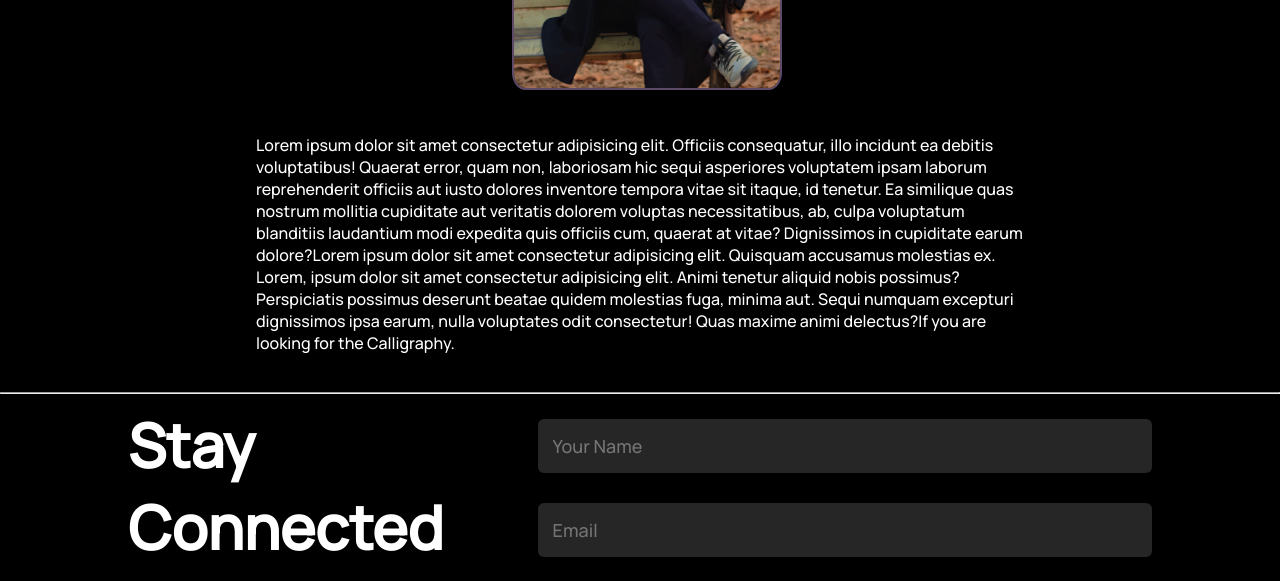
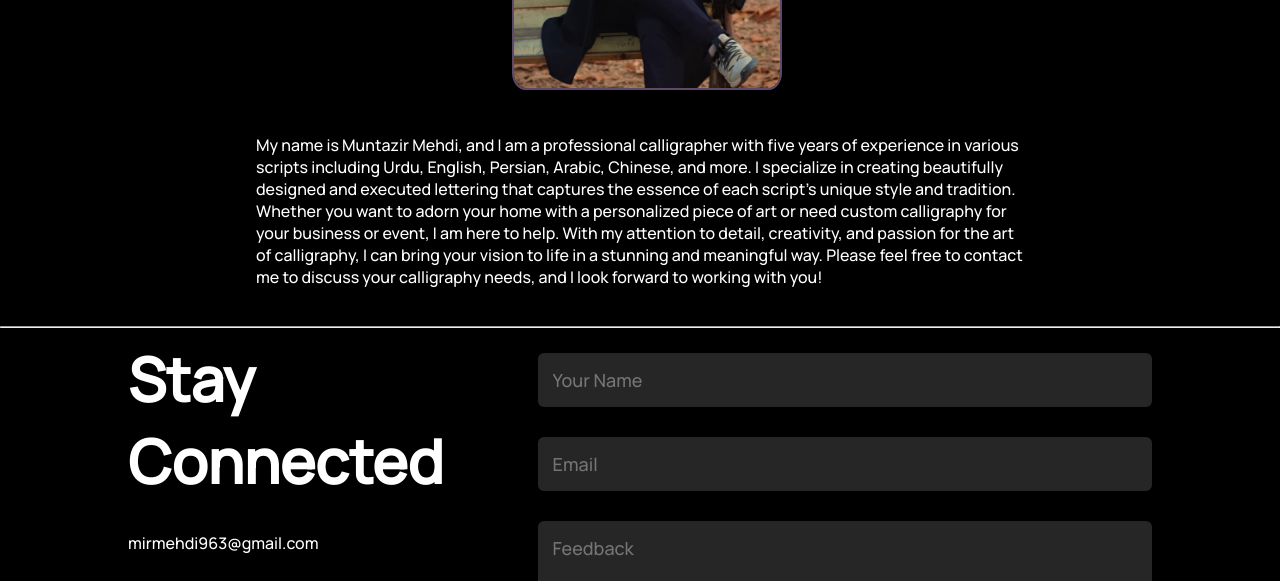
Before and after one commit to Burhanali2211/mehdi-art-72, a plain HTML site: page index.html in a window 1280 px wide. Shown: the part 3080-3661 px from the top of the page. Drawn offline with Linux system fonts and the light colour scheme.

Commit message:
Update index.html
Signed-off-by: BURHAN ALI <126279666+Burhanali2211@users.noreply.github.com>

```diff
--- a/index.html
+++ b/index.html
@@ -66,7 +66,7 @@
 <h4>About Me</h4>
 <div class="about">
     <img src="1670377142615.jpg" alt="Calligraphy Artist" class="muntazir">
-    <p>Lorem ipsum dolor sit amet consectetur adipisicing elit. Officiis consequatur, illo incidunt ea debitis voluptatibus! Quaerat error, quam non, laboriosam hic sequi asperiores voluptatem ipsam laborum reprehenderit officiis aut iusto dolores inventore tempora vitae sit itaque, id tenetur. Ea similique quas nostrum mollitia cupiditate aut veritatis dolorem voluptas necessitatibus, ab, culpa voluptatum blanditiis laudantium modi expedita quis officiis cum, quaerat at vitae? Dignissimos in cupiditate earum dolore?Lorem ipsum dolor sit amet consectetur adipisicing elit. Quisquam accusamus molestias ex. Lorem, ipsum dolor sit amet consectetur adipisicing elit. Animi tenetur aliquid nobis possimus? Perspiciatis possimus deserunt beatae quidem molestias fuga, minima aut. Sequi numquam excepturi dignissimos ipsa earum, nulla voluptates odit consectetur! Quas maxime animi delectus?If you are looking for the Calligraphy.</p>
+    <p>My name is Muntazir Mehdi, and I am a professional calligrapher with five years of experience in various scripts including Urdu, English, Persian, Arabic, Chinese, and more. I specialize in creating beautifully designed and executed lettering that captures the essence of each script's unique style and tradition. Whether you want to adorn your home with a personalized piece of art or need custom calligraphy for your business or event, I am here to help. With my attention to detail, creativity, and passion for the art of calligraphy, I can bring your vision to life in a stunning and meaningful way. Please feel free to contact me to discuss your calligraphy needs, and I look forward to working with you!</p>
 </div>
         <hr>
         <div id="contact">
```
